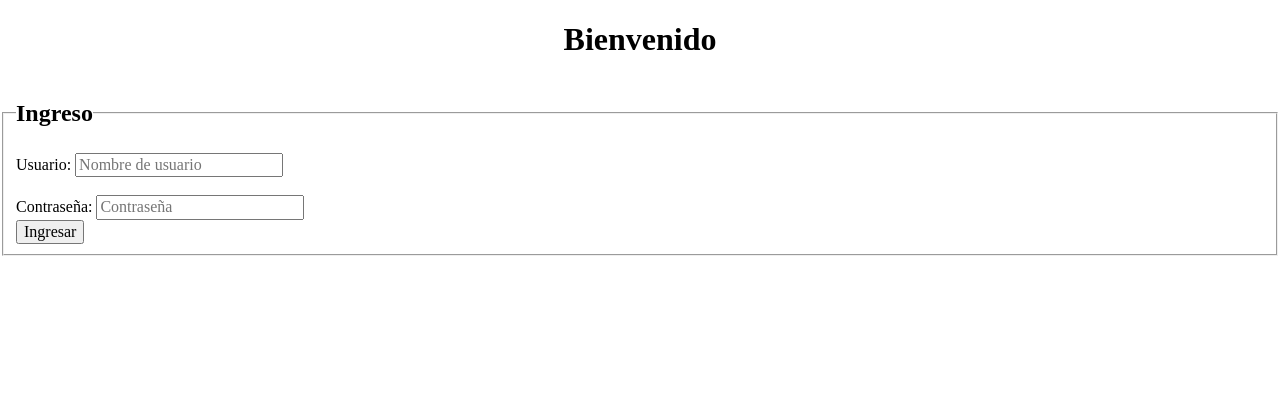
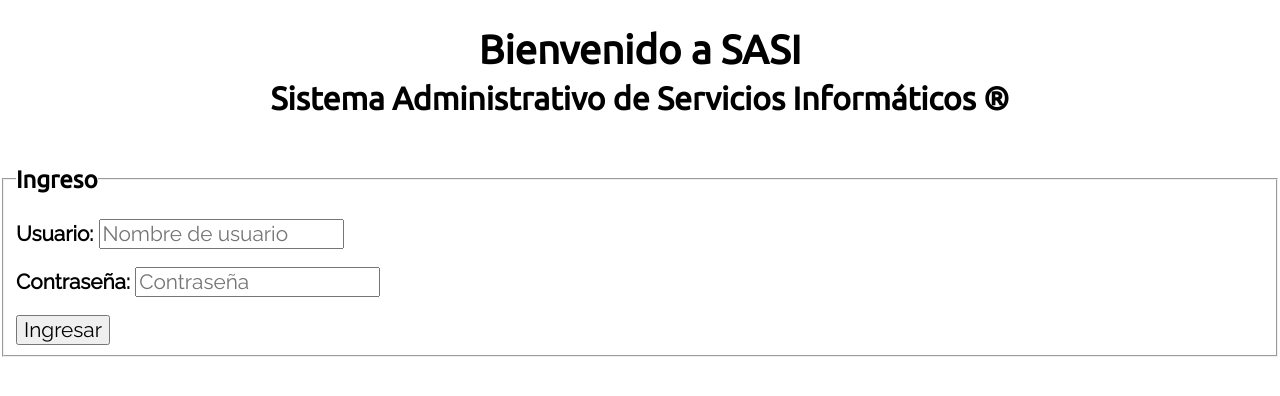
Before and after one commit to TecAbel/SASI, a PHP site: page / in a window 1280 px wide. Shown: the top 396 px of the page. Run offline with PHP 8.4, Linux system fonts and the light colour scheme; some libraries are stand-ins or nearby versions.

Commit message:
cambio de fuentes

```diff
--- a/css/estilos.css
+++ b/css/estilos.css
@@ -1,3 +1,15 @@
 h1{
     text-align: center;
+    font-size: 250%;
 }
+h1,h2,h3{
+    font-family: 'Ubuntu', sans-serif;
+}
+
+label, input,p{
+    font-family: 'Raleway', sans-serif;
+}
+
+label, input{
+    font-size: 130%;
+}
--- a/index.php
+++ b/index.php
@@ -5,6 +5,7 @@
     <meta name="viewport" content="width=device-width, initial-scale=1.0">
     <meta http-equiv="X-UA-Compatible" content="ie=edge">
     <link rel="stylesheet" href="css/normalize.css">
+    <link href="https://fonts.googleapis.com/css?family=Raleway|Ubuntu" rel="stylesheet">
     <link href="https://fonts.googleapis.com/css?family=Anton" rel="stylesheet">
     <link rel="stylesheet" href="css/estilos.css">
     <link href="https://fonts.googleapis.com/css?family=Source+Sans+Pro" rel="stylesheet">
@@ -12,19 +13,22 @@
 </head>
 <body>
     <header>
-        <h1>Bienvenido</h1>
+        <h1>
+            <strong>Bienvenido a SASI</strong> <br>
+            <small>Sistema Administrativo de Servicios Informáticos &reg;</small>
+        </h1>
     </header>
     <main>
         <section class="login">
             <form action="">
                 <fieldset>
                     <legend><h2>Ingreso</h2></legend>
-                    <label for="usuario">Usuario: </label>
-                    <input type="text" placeholder="Nombre de usuario" autocomplete="off" required>
+                    <label for="usuario"><strong>Usuario:</strong> </label>
+                    <input id="usuario" type="text" placeholder="Nombre de usuario" autocomplete="off" required>
                     <br><br>
-                    <label for="password">Contraseña: </label>
-                    <input type="password" placeholder="Contraseña" autocomplete="off" required>
-                    <br>
+                    <label for="password"><strong>Contraseña: </strong></label>
+                    <input id="password" type="password" placeholder="Contraseña" autocomplete="off" required>
+                    <br><br>
                     <input type="submit" value="Ingresar">
                 </fieldset>
             </form>
```
